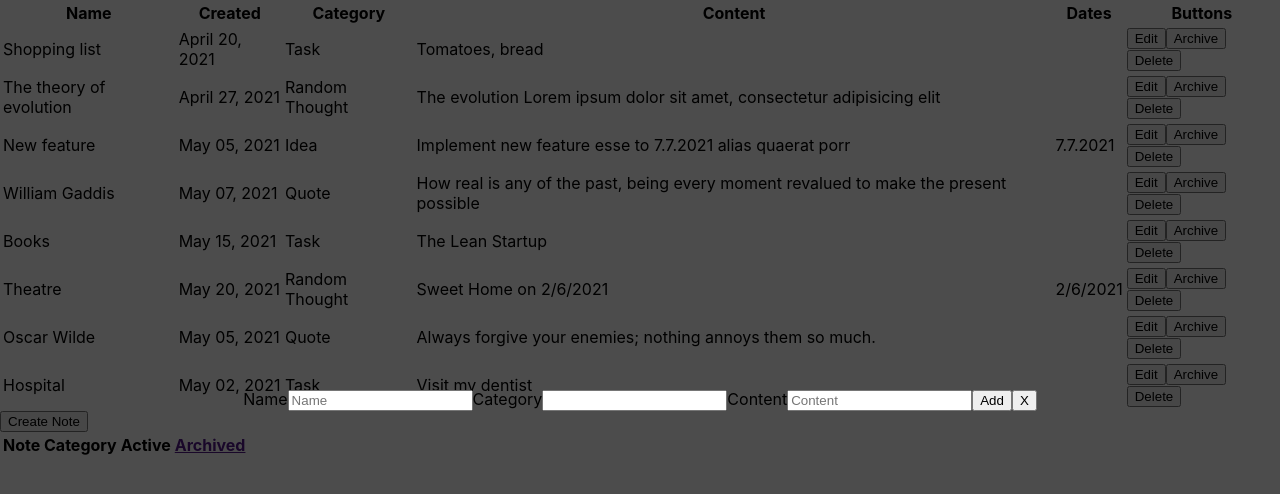
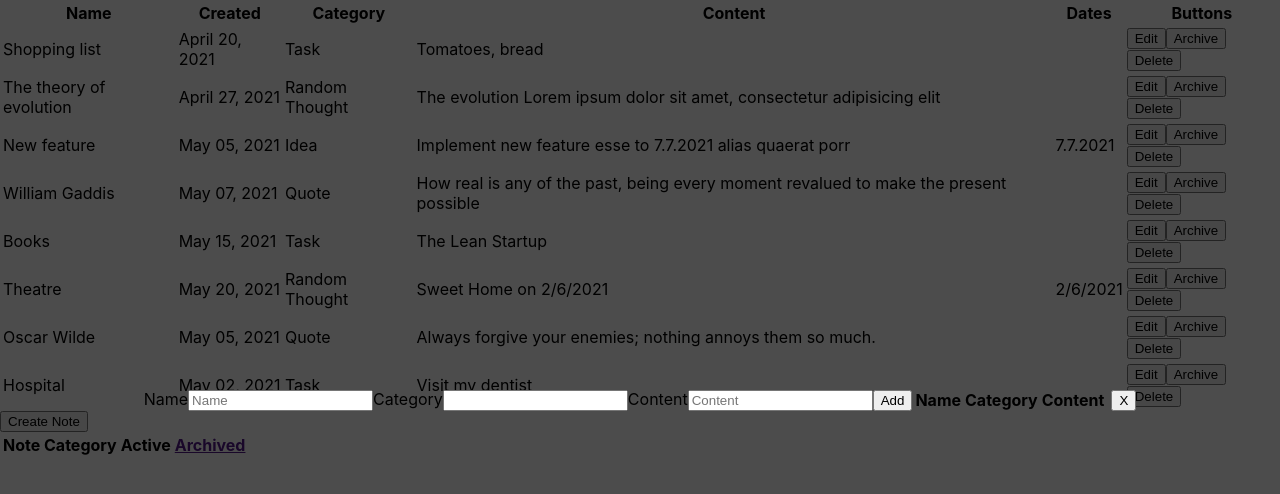
Before and after one commit to oksanastets-code/radency-react, a React (Create React App) app: page / in a window 1280 px wide. Both pictures are taken after a click on the button "Create Note". Shown: the top 494 px of the page. Built offline with nearby package versions, Linux system fonts and the light colour scheme.

Commit message:
add component table

```diff
--- a/src/App.js
+++ b/src/App.js
@@ -1,7 +1,8 @@
-import { useState } from "react";
-import { nanoid } from 'nanoid';
+import { useState, useEffect } from "react";
+import { nanoid } from "nanoid";
 
 import initialNotes from "./notes.json";
+import { Table } from "./components/table/table";
 import { NotesTable } from "./components/notesTable/notesTable";
 import Modal from "./hoc/Modal";
 import NoteForm from "./components/form/form";
@@ -11,7 +12,9 @@ import { getCurrentDate } from "./helper/getCurrentDate";
 function App() {
   const [notes, setNotes] = useState(initialNotes);
   const [isOpen, setOpen] = useState(false);
-
+//   useEffect(() => {
+//   console.log('UseEffect');
+// }, [notes])
   const addNote = (name, category, content) => {
     const note = {
       id: nanoid(),
@@ -19,14 +22,22 @@ function App() {
       created: getCurrentDate(),
       category,
       content,
-      dates: getDates(content)
+      dates: getDates(content),
+      status: "active",
     };
 
-    setNotes(prevNotes => [...prevNotes, note]);
+    setNotes((prevNotes) => [...prevNotes, note]);
     setOpen(false);
   };
   const deleteNote = (noteId) => {
     setNotes(notes.filter((note) => note.id !== noteId));
+  };
+
+  const archiveNote = (noteId) => {
+    console.log(noteId);
+    const archivedNote = notes.find(note => note.id === noteId);
+    archivedNote.status = 'archived';
+    console.log(notes);
   };
   const handleCloseModal = () => {
     setOpen(false);
@@ -34,20 +45,14 @@ function App() {
 
   return (
     <>
-      <table>
-        <thead>
-          <tr>
-            <th>Name</th>
-            <th>Created</th>
-            <th>Category</th>
-            <th>Content</th>
-            <th>Dates</th>
-            <th>Buttons</th>
-          </tr>
-        </thead>
-        <NotesTable dates={getDates } notes={notes} onDeleteNote={deleteNote} />
-      </table>
-
+      <Table title="notes">
+        <NotesTable
+          dates={getDates}
+          notes={notes}
+          onDeleteNote={deleteNote}
+          onArchiveNote={archiveNote}
+        />
+      </Table>
       <button
         type="button"
         onClick={() => {
@@ -56,36 +61,12 @@ function App() {
       >
         Create Note
       </button>
-
-      <table className="summary-table js-summary-table">
-        <thead>
-          <tr>
-            <th>Note Category</th>
-            <th>Active</th>
-            <th>
-              <a href="" className="js-archive">
-                Archived
-              </a>
-            </th>
-          </tr>
-        </thead>
-      </table>
+      <Table title="summary"></Table>
 
       {isOpen && (
         <Modal onClose={handleCloseModal}>
-         <NoteForm onSubmit={addNote}/>
-
-          {/* <table class="js-archive-table visually-hidden">
-          <thead>
-            <tr>
-              <th>Name</th>
-              <th>Category</th>
-              <th>Content</th>
-              <th></th>
-            </tr>
-          </thead>
-        </table> */}
-          {/* </div>)} */}
+          <NoteForm onSubmit={addNote} />
+          <Table title="archive"></Table>
 
           <button type="button" onClick={handleCloseModal}>
             X
--- a/src/components/notesTable/notesTable.jsx
+++ b/src/components/notesTable/notesTable.jsx
@@ -1,8 +1,10 @@
 import { getDates } from "../../helper/getDates";
 
-export const NotesTable = ({ notes, onDeleteNote }) => (
+export const NotesTable = ({ notes, onDeleteNote, onArchiveNote }) => (
   <tbody>
-            {notes.map((note) => (
+    {notes.map(
+      (note) =>
+        note.status === "active" && (
           <tr key={note.id}>
             <td>{note.name}</td>
             <td>{note.created}</td>
@@ -11,12 +13,15 @@ export const NotesTable = ({ notes, onDeleteNote }) => (
             <td>{getDates(note.content)}</td>
             <td>
               <button type="button">Edit</button>
-                        <button type="button">Archive</button>
+              <button type="button" onClick={() => onArchiveNote(note.id)}>
+                Archive
+              </button>
               <button type="button" onClick={() => onDeleteNote(note.id)}>
                 Delete
               </button>
             </td>
           </tr>
-            ))}
+        )
+    )}
   </tbody>
 );
--- /dev/null
+++ b/src/components/table/table.jsx
@@ -0,0 +1,42 @@
+export const Table = ({ children, title }) => {
+  return (
+    <table>
+      {title === "notes" && (
+        <thead>
+          <tr>
+            <th>Name</th>
+            <th>Created</th>
+            <th>Category</th>
+            <th>Content</th>
+            <th>Dates</th>
+            <th>Buttons</th>
+          </tr>
+        </thead>
+      )}
+      {title === "summary" && (
+        <thead>
+          <tr>
+            <th>Note Category</th>
+            <th>Active</th>
+            <th>
+              <a href="">Archived</a>
+            </th>
+          </tr>
+        </thead>
+      )}
+      {
+        title === "archive" && (
+          <thead>
+            <tr>
+              <th>Name</th>
+              <th>Category</th>
+              <th>Content</th>
+              <th></th>
+            </tr>
+          </thead>
+        )
+      }
+      {children}
+    </table>
+  );
+};
--- a/src/hoc/Modal.jsx
+++ b/src/hoc/Modal.jsx
@@ -17,7 +17,7 @@ const Modal = ({ children, onClose }) => {
       document.body.style.overflow = 'auto';
       window.removeEventListener('keydown', handleKeyDown);
     };
-  }, []);
+  }, [onClose]);
 
   const handleBackdropClick = (e) => {
     if (e.currentTarget === e.target) onClose();
--- a/src/notes.json
+++ b/src/notes.json
@@ -4,55 +4,63 @@
     "name": "Shopping list",
     "created": "April 20, 2021",
     "category": "Task",
-    "content": "Tomatoes, bread"
+    "content": "Tomatoes, bread",
+    "status": "active"
   },
   {
     "id": "2",
     "name": "The theory of evolution",
     "created": "April 27, 2021",
     "category": "Random Thought",
-    "content": "The evolution Lorem ipsum dolor sit amet, consectetur adipisicing elit"
+    "content": "The evolution Lorem ipsum dolor sit amet, consectetur adipisicing elit",
+    "status": "active"
   },
   {
     "id": "3",
     "name": "New feature",
     "created": "May 05, 2021",
     "category": "Idea",
-    "content": "Implement new feature esse to 7.7.2021 alias quaerat porr"
+    "content": "Implement new feature esse to 7.7.2021 alias quaerat porr",
+    "status": "active"
   },
   {
     "id": "4",
     "name": "William Gaddis",
     "created": "May 07, 2021",
     "category": "Quote",
-    "content": "How real is any of the past, being every moment revalued to make the present possible"
+    "content": "How real is any of the past, being every moment revalued to make the present possible",
+    "status": "active"
   },
   {
     "id": "5",
     "name": "Books",
     "created": "May 15, 2021",
     "category": "Task",
-    "content": "The Lean Startup"
+    "content": "The Lean Startup",
+    "status": "active"
   },
   {
     "id": "6",
     "name": "Theatre",
     "created": "May 20, 2021",
     "category": "Random Thought",
-    "content": "Sweet Home on 2/6/2021"
+    "content": "Sweet Home on 2/6/2021",
+    "status": "active"
   },
   {
     "id": "7",
     "name": "Oscar Wilde",
     "created": "May 05, 2021",
     "category": "Quote",
-    "content": "Always forgive your enemies; nothing annoys them so much."
+    "content": "Always forgive your enemies; nothing annoys them so much.",
+    "status": "active"
   },
   {
     "id": "8",
     "name": "Hospital",
     "created": "May 02, 2021",
     "category": "Task",
-    "content": "Visit my dentist"
+    "content": "Visit my dentist",
+    "status": "active"
   }
 ]
```
Lines whose indentation alone changed are shown as unchanged.
